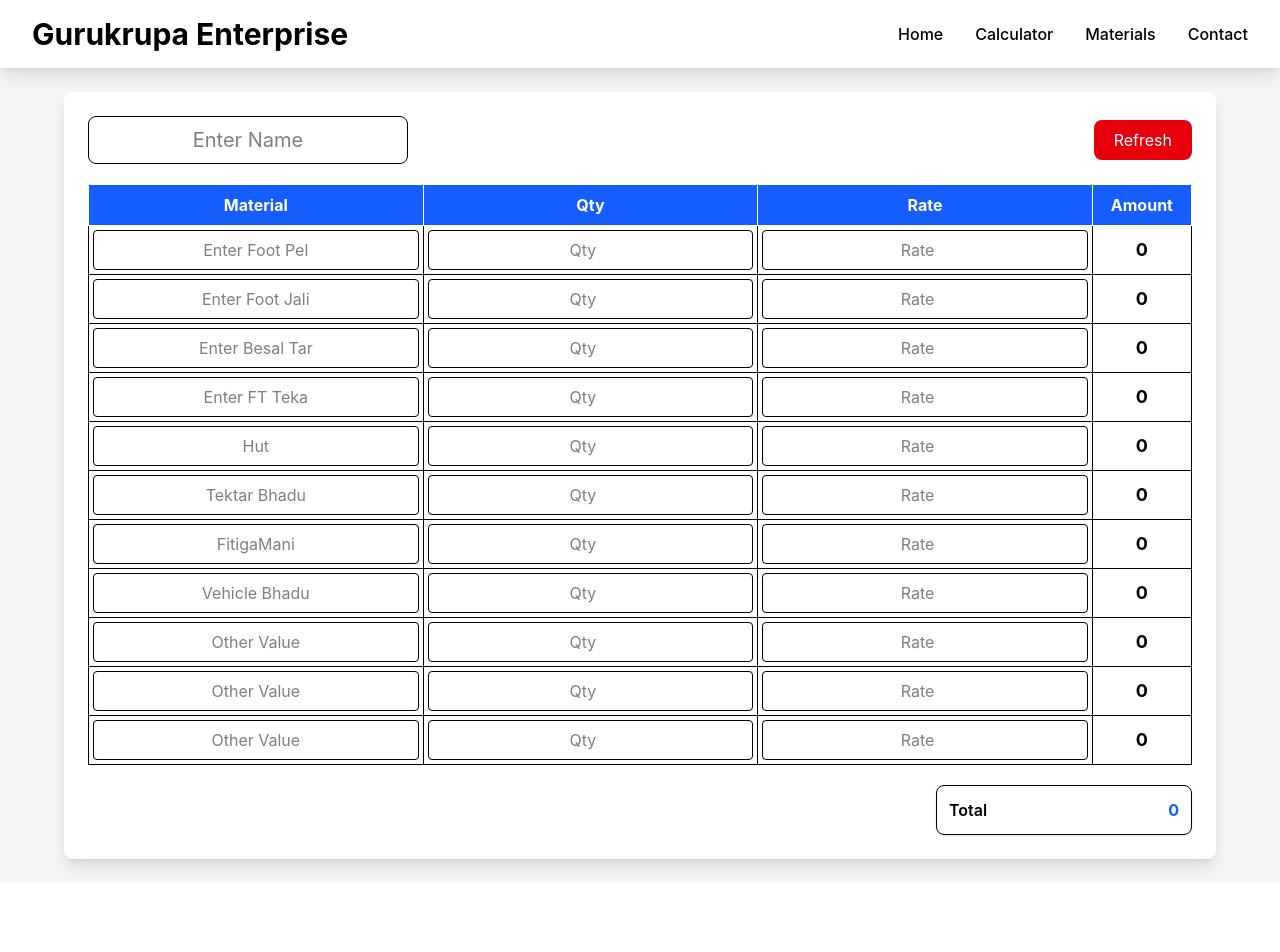
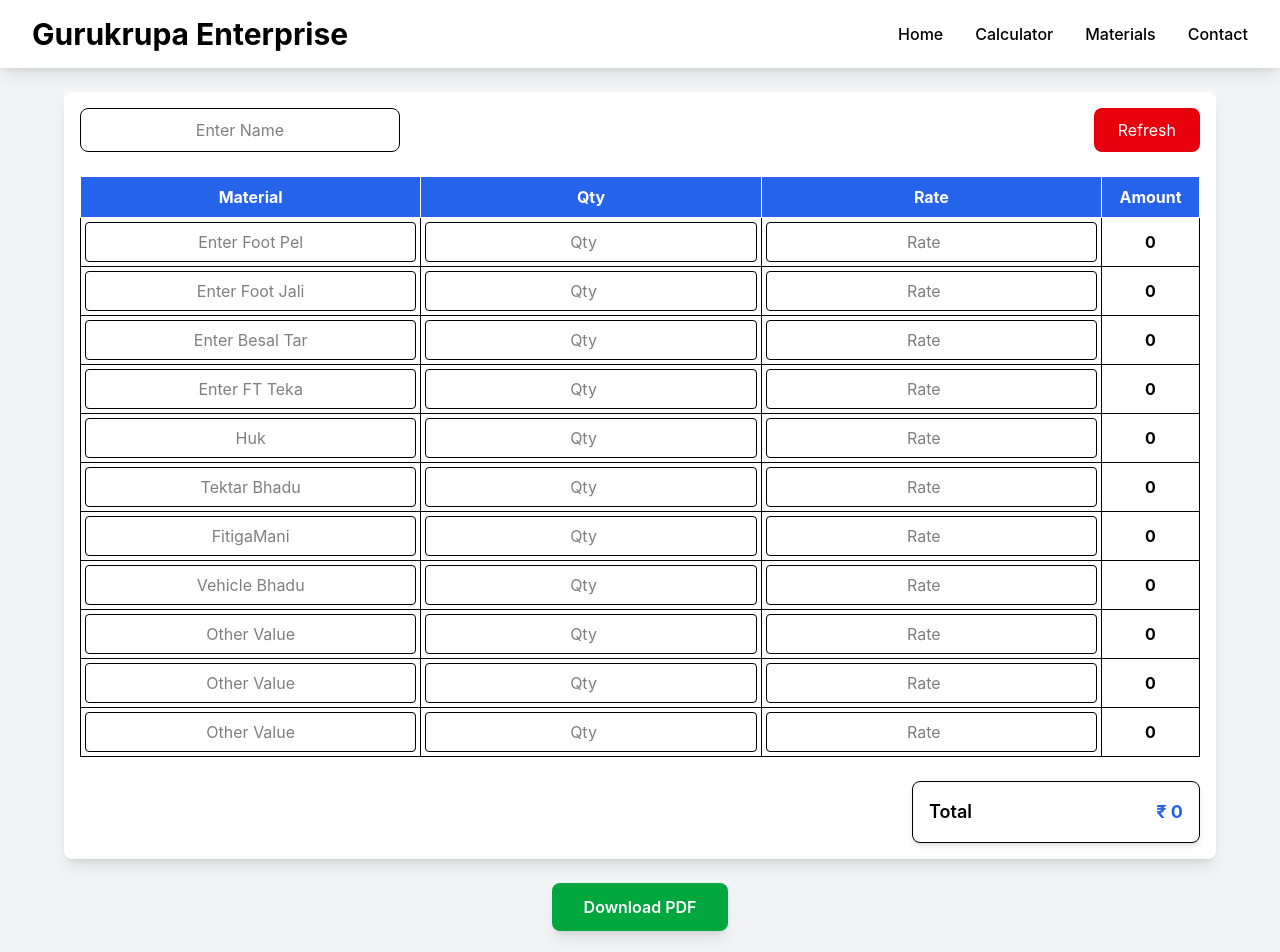
Before and after one commit to Nakum-Nayan/normal, a React (Vite) app: page / in a window 1280 px wide. Shown: the top 952 px of the page. Before the commit the page ends 883 px from the top, so only its background shows below. Built offline with nearby package versions, Linux system fonts and the light colour scheme.

Commit message:
first check

```diff
--- a/package.json
+++ b/package.json
@@ -11,6 +11,10 @@
   },
   "dependencies": {
     "@tailwindcss/vite": "^4.3.3",
+    "html2canvas-pro": "^2.3.2",
+    "html2pdf.js": "^0.14.0",
+    "jspdf": "^4.2.1",
+    "jspdf-autotable": "^5.0.8",
     "react": "^19.2.7",
     "react-router-dom": "^7.18.1",
     "tailwindcss": "^4.3.3"
@@ -19,7 +23,9 @@
     "@types/react": "^19.2.17",
     "@types/react-dom": "^19.2.3",
     "@vitejs/plugin-react": "^6.0.3",
+    "autoprefixer": "^10.5.4",
     "oxlint": "^1.71.0",
+    "postcss": "^8.5.23",
     "vite": "^8.1.1"
   }
 }
--- a/src/pages/Home.jsx
+++ b/src/pages/Home.jsx
@@ -1,11 +1,13 @@
-import { useState } from "react";
+import { useState, useRef } from "react";
+import html2canvas from "html2canvas-pro";
+import jsPDF from "jspdf";
 
 const getInitialItems = () => [
   { placeholder: "Enter Foot Pel", material: "", qty: "", rate: "" },
   { placeholder: "Enter Foot Jali", material: "", qty: "", rate: "" },
   { placeholder: "Enter Besal Tar", material: "", qty: "", rate: "" },
   { placeholder: "Enter FT Teka", material: "", qty: "", rate: "" },
-  { placeholder: "Hut", material: "", qty: "", rate: "" },
+  { placeholder: "Huk", material: "", qty: "", rate: "" },
   { placeholder: "Tektar Bhadu", material: "", qty: "", rate: "" },
   { placeholder: "FitigaMani", material: "", qty: "", rate: "" },
   { placeholder: "Vehicle Bhadu", material: "", qty: "", rate: "" },
@@ -15,15 +17,15 @@ const getInitialItems = () => [
 ];
 
 export default function Home() {
+  const pdfRef = useRef(null);
+
   const [projectName, setProjectName] = useState("");
   const [items, setItems] = useState(getInitialItems());
 
   const handleChange = (index, field, value) => {
-    setItems((prev) =>
-      prev.map((item, i) =>
-        i === index ? { ...item, [field]: value } : item
-      )
-    );
+    const newItems = [...items];
+    newItems[index][field] = value;
+    setItems(newItems);
   };
 
   const handleRefresh = () => {
@@ -31,39 +33,90 @@ export default function Home() {
     setItems(getInitialItems());
   };
 
-  const total = items.reduce(
-    (sum, item) =>
-      sum + (Number(item.qty) || 0) * (Number(item.rate) || 0),
-    0
-  );
+  const total = items.reduce((sum, item) => {
+    return (
+      sum +
+      (Number(item.qty) || 0) *
+      (Number(item.rate) || 0)
+    );
+  }, 0);
+
+  const downloadPDF = async () => {
+    try {
+      const canvas = await html2canvas(pdfRef.current, {
+        scale: 2,
+        useCORS: true,
+        backgroundColor: "#ffffff",
+        logging: false,
+        onclone: (document) => {
+          document.body.style.color = "#000";
+          document.body.style.background = "#fff";
+        },
+      });
+
+      const imgData = canvas.toDataURL("image/png");
+
+      const pdf = new jsPDF("p", "mm", "a4");
+
+      const pdfWidth = pdf.internal.pageSize.getWidth();
+      const pdfHeight =
+        (canvas.height * pdfWidth) / canvas.width;
+
+      pdf.addImage(
+        imgData,
+        "PNG",
+        0,
+        0,
+        pdfWidth,
+        pdfHeight
+      );
+
+      let fileName = projectName.trim();
+
+      if (fileName === "") {
+        fileName = "Material-Calculator";
+      }
+
+      fileName = fileName.replace(/[\\/:*?"<>|]/g, "");
+
+      pdf.save(`${fileName}.pdf`);
+    } catch (err) {
+      console.log(err);
+      alert("PDF Download Failed");
+    }
+  };
 
   return (
     <div className="min-h-screen bg-gray-100 p-2 md:p-6">
-      <div className="max-w-6xl mx-auto bg-white rounded-lg shadow-lg p-3 md:p-6">
 
-        {/* Header */}
-        <div className="flex flex-col-reverse md:flex-row justify-between items-center gap-3 mb-5">
+      <div
+        ref={pdfRef}
+        className="max-w-6xl mx-auto bg-white rounded-lg shadow-lg p-4"
+      >
+
+        <div className="flex flex-col-reverse md:flex-row justify-between gap-3 mb-6">
 
           <input
             type="text"
             placeholder="Enter Name"
             value={projectName}
-            onChange={(e) => setProjectName(e.target.value)}
-            className="w-full md:w-80 h-10 md:h-12 border rounded-lg px-2 text-center text-base md:text-xl"
+            onChange={(e) =>
+              setProjectName(e.target.value)
+            }
+            className="w-full md:w-80 h-11 border rounded-lg px-3 text-center"
           />
 
           <button
             onClick={handleRefresh}
-            className="w-full md:w-auto bg-red-600 hover:bg-red-700 text-white py-2 px-5 rounded-lg"
+            className="bg-red-600 text-white rounded-lg px-6 py-2 hover:bg-red-700"
           >
             Refresh
           </button>
 
         </div>
 
-        {/* Table */}
-        <table className="w-full border border-gray-400 text-center text-xs md:text-base">
-          <thead className="bg-blue-600 text-white">
+        <table className="w-full border text-center border-gray-400">
+          <thead className="text-white" style={{ backgroundColor: "#2563eb" }}>
             <tr>
               <th className="border p-2">Material</th>
               <th className="border p-2">Qty</th>
@@ -83,7 +136,7 @@ export default function Home() {
                     onChange={(e) =>
                       handleChange(index, "material", e.target.value)
                     }
-                    className="w-full h-8 md:h-10 border rounded text-center text-xs md:text-base px-1"
+                    className="w-full h-10 border rounded px-2 text-center outline-none"
                   />
                 </td>
 
@@ -95,7 +148,7 @@ export default function Home() {
                     onChange={(e) =>
                       handleChange(index, "qty", e.target.value)
                     }
-                    className="w-full h-8 md:h-10 border rounded text-center text-xs md:text-base px-1"
+                    className="w-full h-10 border rounded px-2 text-center outline-none"
                   />
                 </td>
 
@@ -107,11 +160,11 @@ export default function Home() {
                     onChange={(e) =>
                       handleChange(index, "rate", e.target.value)
                     }
-                    className="w-full h-8 md:h-10 border rounded text-center text-xs md:text-base px-1"
+                    className="w-full h-10 border rounded px-2 text-center outline-none"
                   />
                 </td>
 
-                <td className="border font-bold text-xs md:text-lg">
+                <td className="border font-bold">
                   {(
                     (Number(item.qty) || 0) *
                     (Number(item.rate) || 0)
@@ -122,19 +175,31 @@ export default function Home() {
           </tbody>
         </table>
 
-        {/* Total */}
-        <div className="flex justify-center md:justify-end mt-5">
-          <div className="w-full md:w-64 border rounded-lg shadow">
-            <div className="flex justify-between p-3">
-              <span className="font-semibold">Total</span>
-              <span className="font-bold text-blue-600">
-                {total.toLocaleString()}
+        <div className="flex justify-end mt-6">
+          <div className="w-72 border rounded-lg shadow-md bg-white">
+            <div className="flex justify-between p-4">
+              <span className="font-semibold text-lg">
+                Total
+              </span>
+
+              <span className="font-bold text-lg" style={{ color: "#2563eb" }}>
+                ₹ {total.toLocaleString()}
               </span>
             </div>
           </div>
         </div>
 
       </div>
+
+      <div className="flex justify-center mt-6">
+        <button
+          onClick={downloadPDF}
+          className="bg-green-600 hover:bg-green-700 text-white px-8 py-3 rounded-lg font-semibold shadow-lg"
+        >
+          Download PDF
+        </button>
+      </div>
+
     </div>
   );
 }
--- /dev/null
+++ b/tailwind.config.js
@@ -0,0 +1,8 @@
+/** @type {import('tailwindcss').Config} */
+export default {
+  content: [],
+  theme: {
+    extend: {},
+  },
+  plugins: [],
+}
```
Also changed, not shown: 1 other file (tests, documents, lock files or other folders).
